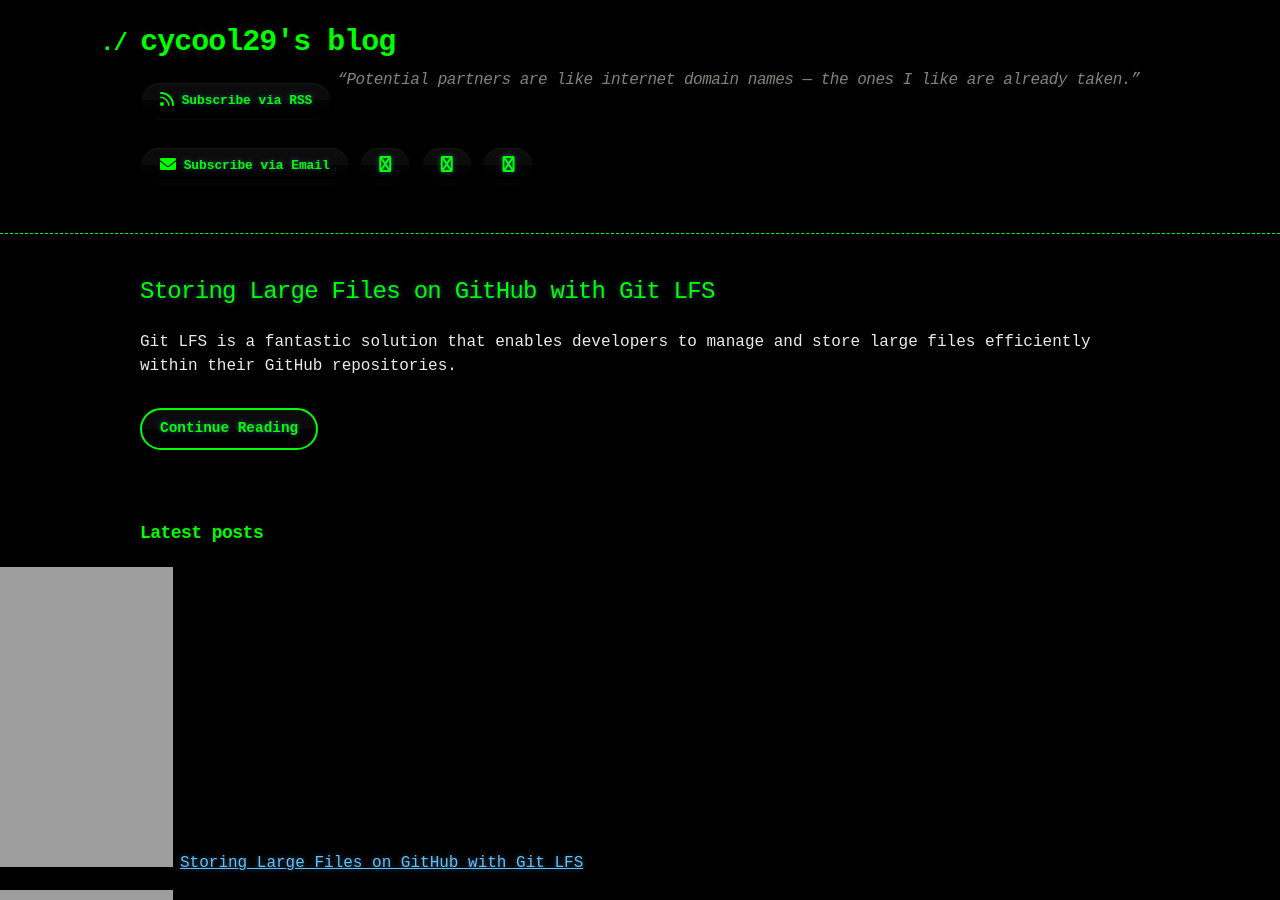
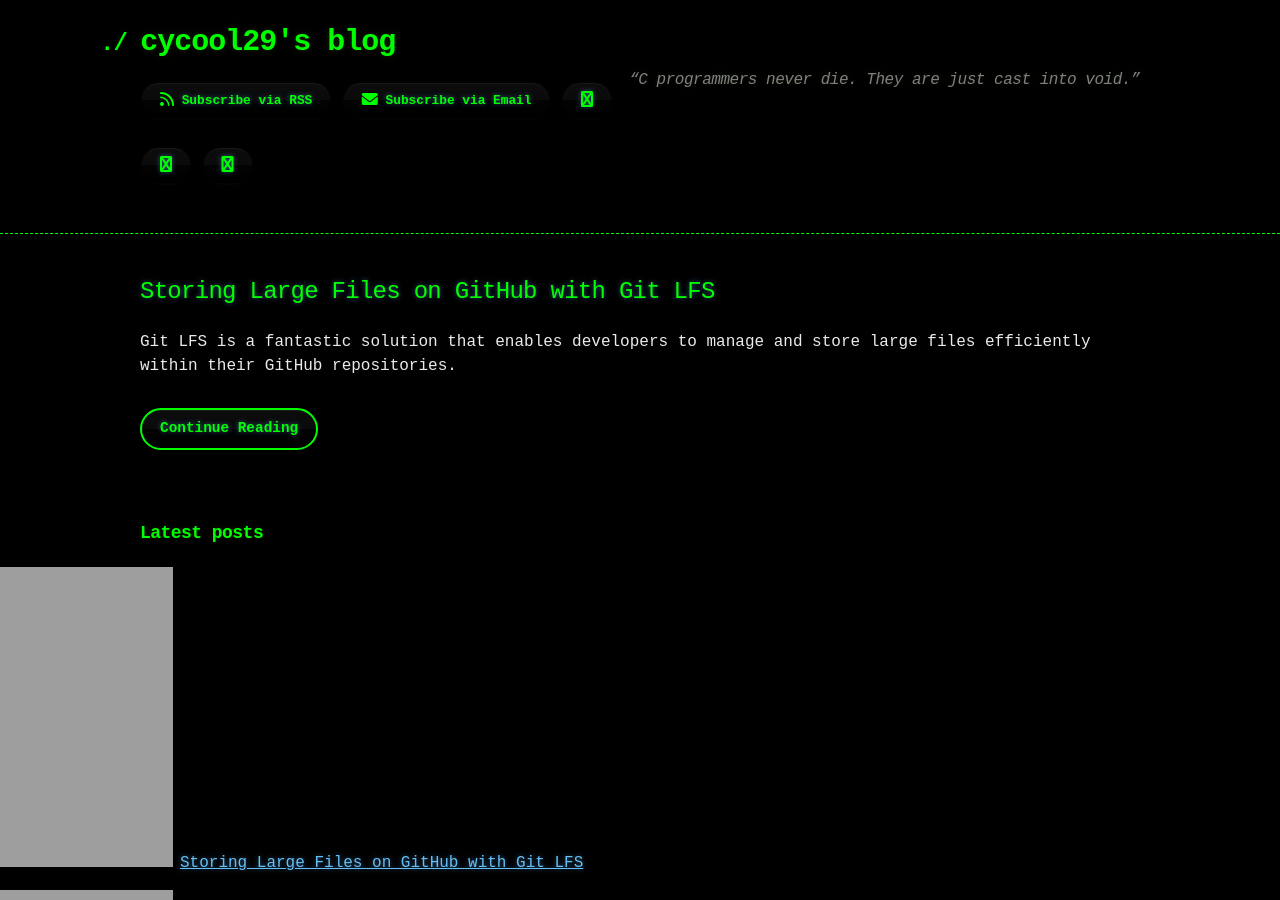
Before and after one commit to cycool29/cycool29.github.io, a Jekyll site: the page built from index.md, in a window 1280 px wide and 900 px high. Built offline with Jekyll 4.4.1, drawn with Linux system fonts in a browser that asks for light colours; a style sheet for code colours, icons or effects is not loaded.

Commit message:
Update quotes

```diff
--- a/_config.yml
+++ b/_config.yml
@@ -1,5 +1,5 @@
 title: cycool29's blog
-description: "“Potential partners are like internet domain names — the ones I like are already taken.” "
+description: "“C programmers never die. They are just cast into void.” "
 bio: A high school student. Intermediate in Python, Git, Bash. Learning JavaScript. He/Him. "
 author: cycool29
 url: https://cycool29.github.io
```
